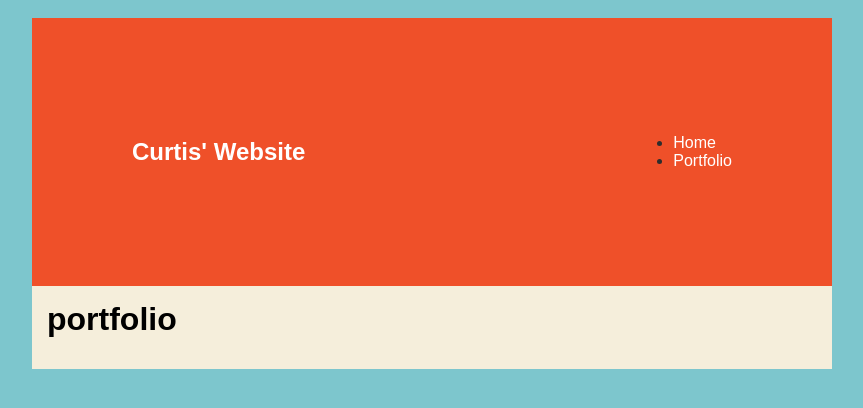
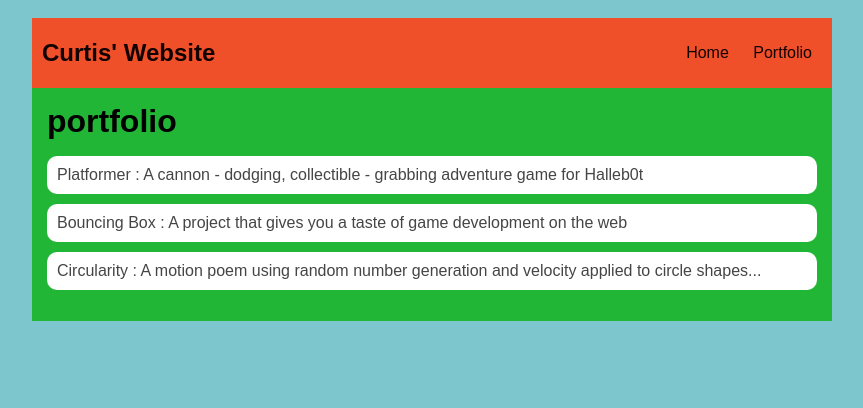
Before and after one commit to curtismarks/curtismarks.github.io, a plain HTML site: page portfolio.html in a window 1280 px wide. Shown: the whole page, without its empty margins (208-1071 px from the left). Drawn offline with Linux system fonts and the light colour scheme.

Commit message:
add portfolio pic

```diff
--- a/portfolio.html
+++ b/portfolio.html
@@ -20,12 +20,12 @@
             background: rgb(239, 80, 41);
             margin: 0 auto;
             display: flex;
-            padding: 100px;
+            padding: 10px;
         }
         h1 {
             display: flex;
             align-items: center;
-            color: white;
+            color: rgb(17, 1, 1);
             flex: 1;
             margin: 0;
         }
@@ -38,12 +38,12 @@
         }
         a {
             text-decoration: none;
-            color: #fff;
+            color: rgb(19, 0, 0);
         }
 
         /* main container area beneath menu */
         main {
-            background: rgb(245, 238, 219);
+            background: rgb(34, 182, 54);
             display: flex;
         }
         .sidebar {
@@ -51,7 +51,7 @@
             padding: 10px;
         }
         .sidebar-img {
-            width: 10px;
+            width: 300px;
         }
         .content {
             flex: 1;
@@ -62,7 +62,7 @@
             padding: 8px;
         }
         h2, h3 {
-            margin: 10px;
+            margin: 0px;
         }
 
         /* PORTFOLIO CSS TODO 6 Part 2*/
@@ -100,11 +100,11 @@
         <div id="all-contents">
             <nav>
                 <h1>Curtis' Website</h1>
-                <ul>
-                    <li >
+                <ul id = "nav-ul" >
+                    <li class = "nav-li">
                       <a href="index.html"> Home </a>
                     </li>
-                    <li>
+                    <li class = "nav-li">
                       <a href="portfolio.html"> Portfolio </a>
                     </li>
                 </ul>
@@ -114,8 +114,9 @@
            <div class="content">
                 <h1>portfolio</h1>
                 <ul id="portfolio">
-
-
+                    <li><a href="projects/platformer/">Platformer : A cannon - dodging, collectible - grabbing adventure game for Halleb0t</a></li>
+                    <li><a href="projects/bouncing-box/">Bouncing Box : A project that gives you a taste of game development on the web </a></li>
+                    <li><a href="projects/circularity/">Circularity : A motion poem using random number generation and velocity applied to circle shapes...</a></li>
                 </ul>
             </main>
         </div>
```
Also changed, not shown: index.html (+5 -5 lines), 1 other file.
